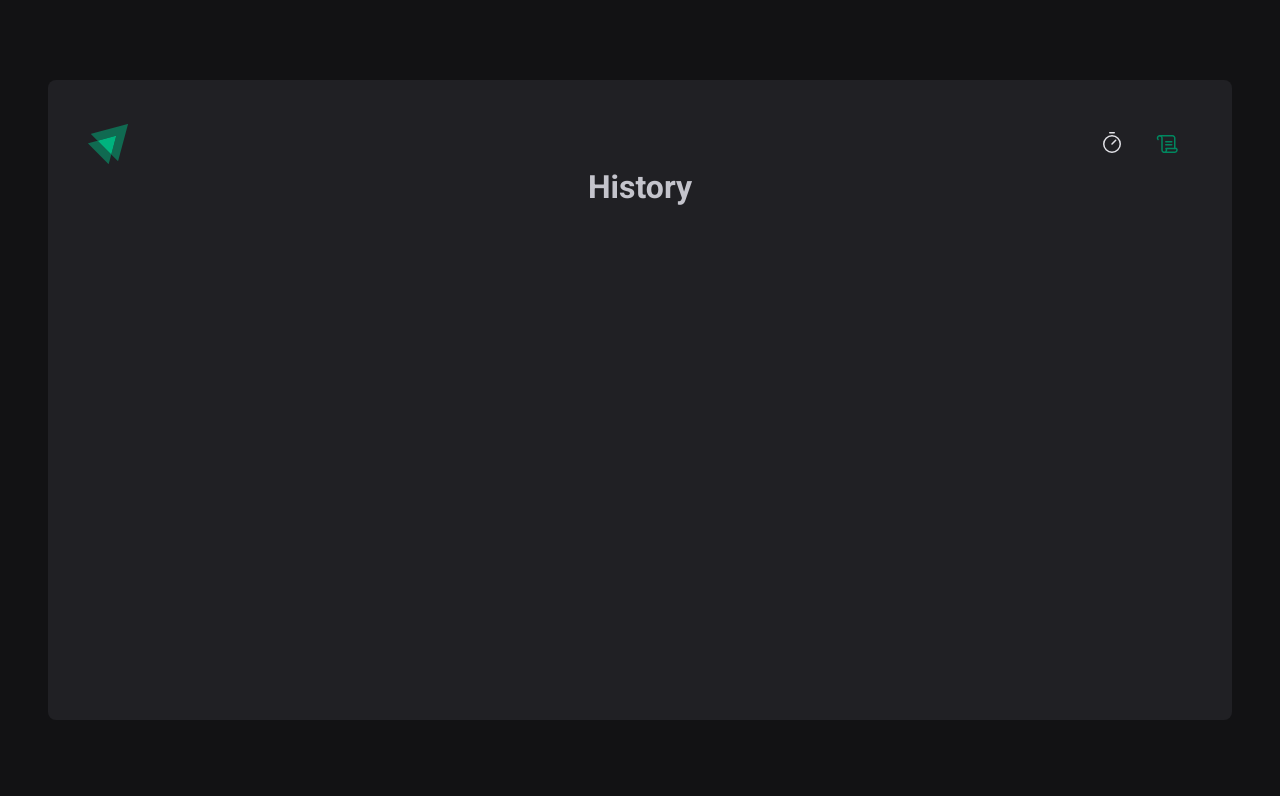
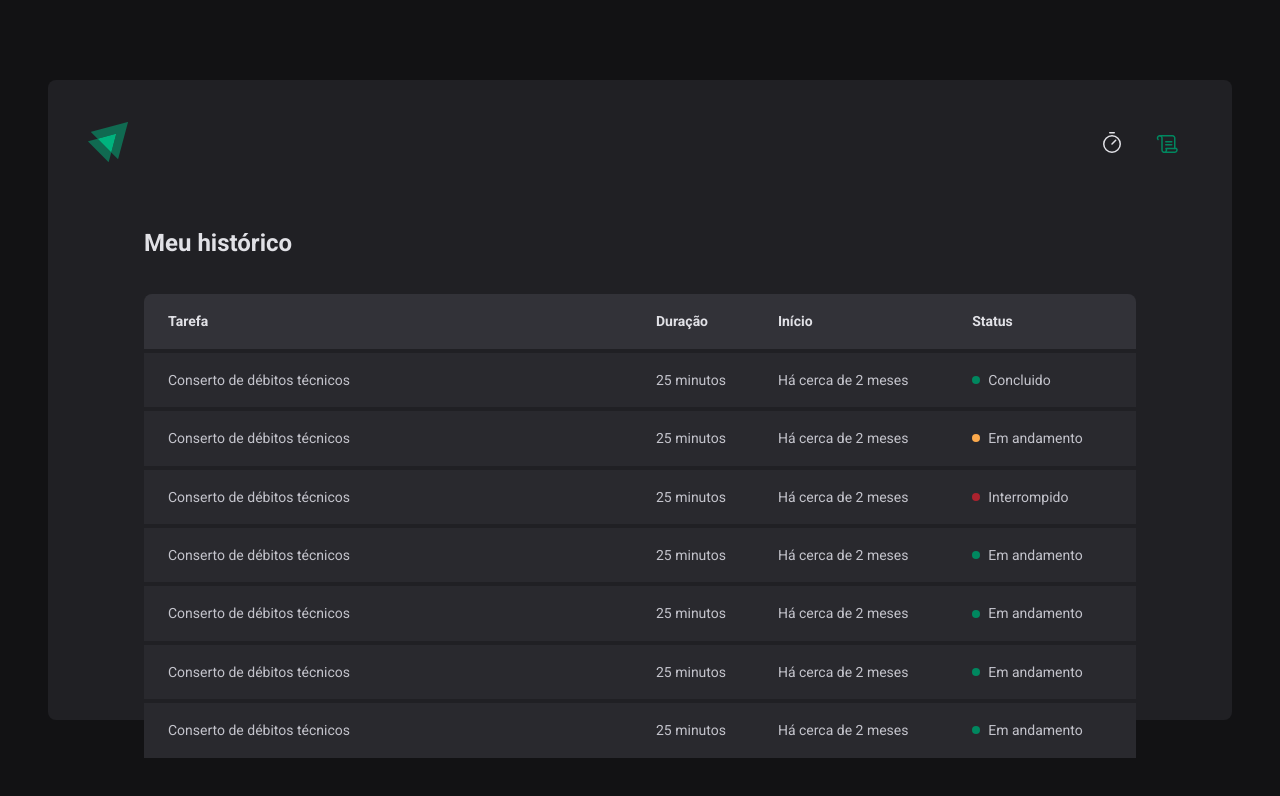
Before and after one commit to felipe0848/pomodoro, a React (Vite) app: page /history in a window 1280 px wide. Shown: the top 796 px of the page. Built offline with nearby package versions, Linux system fonts and the light colour scheme.

Commit message:
Feat: Create History page

```diff
--- a/src/components/Header/index.tsx
+++ b/src/components/Header/index.tsx
@@ -6,7 +6,10 @@
 export function Header() {
   return (
     <HeaderContainer>
-      <img src={logoIgnite} alt="" />
+      <span>
+        <img src={logoIgnite} alt="" />
+      </span>
+
       <nav>
         <NavLink to="/" title="Timer">
           <Timer size={24} />
--- a/src/components/Header/styles.ts
+++ b/src/components/Header/styles.ts
@@ -1,8 +1,6 @@
 import styled from 'styled-components'
 
 export const HeaderContainer = styled.header`
-  width: 100%;
-
   display: flex;
   align-items: center;
   justify-content: space-between;
--- a/src/layouts/DefaultLayout/styles.ts
+++ b/src/layouts/DefaultLayout/styles.ts
@@ -1,14 +1,13 @@
 import styled from 'styled-components'
 
 export const LayoutContainer = styled.div`
-  width: 74rem;
+  max-width: 74rem;
   height: calc(100vh - 10rem);
   margin: 5rem auto;
   padding: 2.5rem;
 
   display: flex;
   flex-direction: column;
-  align-items: center;
 
   background: ${(props) => props.theme['gray-800']};
   border-radius: 8px;
--- a/src/pages/History.tsx
+++ /dev/null
@@ -1,3 +0,0 @@
-export function History() {
-  return <h1>History</h1>
-}
--- /dev/null
+++ b/src/pages/History/index.tsx
@@ -0,0 +1,79 @@
+import { HistoryContainer, Status, TableContainer } from './styles'
+
+export function History() {
+  return (
+    <HistoryContainer>
+      <h1>Meu histórico</h1>
+      <TableContainer>
+        <table>
+          <thead>
+            <tr>
+              <th>Tarefa</th>
+              <th>Duração</th>
+              <th>Início</th>
+              <th>Status</th>
+            </tr>
+          </thead>
+          <tbody>
+            <tr>
+              <td>Conserto de débitos técnicos </td>
+              <td>25 minutos</td>
+              <td>Há cerca de 2 meses</td>
+              <td>
+                <Status Color="green">Concluido</Status>
+              </td>
+            </tr>
+            <tr>
+              <td>Conserto de débitos técnicos </td>
+              <td>25 minutos</td>
+              <td>Há cerca de 2 meses</td>
+              <td>
+                <Status Color="yellow">Em andamento</Status>
+              </td>
+            </tr>
+            <tr>
+              <td>Conserto de débitos técnicos </td>
+              <td>25 minutos</td>
+              <td>Há cerca de 2 meses</td>
+              <td>
+                <Status Color="red">Interrompido</Status>
+              </td>
+            </tr>
+            <tr>
+              <td>Conserto de débitos técnicos </td>
+              <td>25 minutos</td>
+              <td>Há cerca de 2 meses</td>
+              <td>
+                <Status Color="green">Em andamento</Status>
+              </td>
+            </tr>
+            <tr>
+              <td>Conserto de débitos técnicos </td>
+              <td>25 minutos</td>
+              <td>Há cerca de 2 meses</td>
+              <td>
+                <Status Color="green">Em andamento</Status>
+              </td>
+            </tr>
+            <tr>
+              <td>Conserto de débitos técnicos </td>
+              <td>25 minutos</td>
+              <td>Há cerca de 2 meses</td>
+              <td>
+                <Status Color="green">Em andamento</Status>
+              </td>
+            </tr>
+            <tr>
+              <td>Conserto de débitos técnicos </td>
+              <td>25 minutos</td>
+              <td>Há cerca de 2 meses</td>
+              <td>
+                <Status Color="green">Em andamento</Status>
+              </td>
+            </tr>
+          </tbody>
+        </table>
+      </TableContainer>
+    </HistoryContainer>
+  )
+}
--- /dev/null
+++ b/src/pages/History/styles.ts
@@ -0,0 +1,78 @@
+import styled from 'styled-components'
+
+export const HistoryContainer = styled.main`
+  flex: 1;
+
+  padding: 3.5rem;
+  display: flex;
+  flex-direction: column;
+  gap: 2rem;
+  h1 {
+    color: ${(props) => props.theme['gray-100']};
+    font-size: 1.5rem;
+    line-height: 1.6;
+  }
+`
+
+export const TableContainer = styled.div`
+  flex: 1;
+  overflow: auto;
+  table {
+    width: 100%;
+    border-collapse: collapse;
+    min-width: 600px;
+    th {
+      color: ${(props) => props.theme['gray-100']};
+      background: ${(props) => props.theme['gray-600']};
+      font-size: 0.875rem;
+      font-weight: 700;
+      line-height: 1.6;
+      padding: 1rem;
+      text-align: left;
+
+      &:first-child {
+        border-top-left-radius: 8px;
+        padding-left: 1.5rem;
+      }
+      &:last-child {
+        border-top-right-radius: 8px;
+        padding-right: 1.5rem;
+      }
+    }
+    td {
+      background: ${(props) => props.theme['gray-700']};
+      border-top: 4px solid ${(props) => props.theme['gray-800']};
+      font-size: 0.875rem;
+      line-height: 1.6;
+      padding: 1rem;
+      &:first-child {
+        width: 50%;
+        padding-left: 1.5rem;
+      }
+      &:last-child {
+        padding-right: 1.5rem;
+      }
+    }
+  }
+`
+const colorStatus = {
+  green: 'green-500',
+  yellow: 'yellow-500',
+  red: 'red-500',
+}
+interface StatusProps {
+  Color: keyof typeof colorStatus
+}
+export const Status = styled.span<StatusProps>`
+  display: flex;
+  align-items: center;
+  gap: 0.5rem;
+
+  &::before {
+    content: '';
+    width: 0.5rem;
+    height: 0.5rem;
+    border-radius: 50%;
+    background-color: ${(props) => props.theme[colorStatus[props.Color]]};
+  }
+`
```
